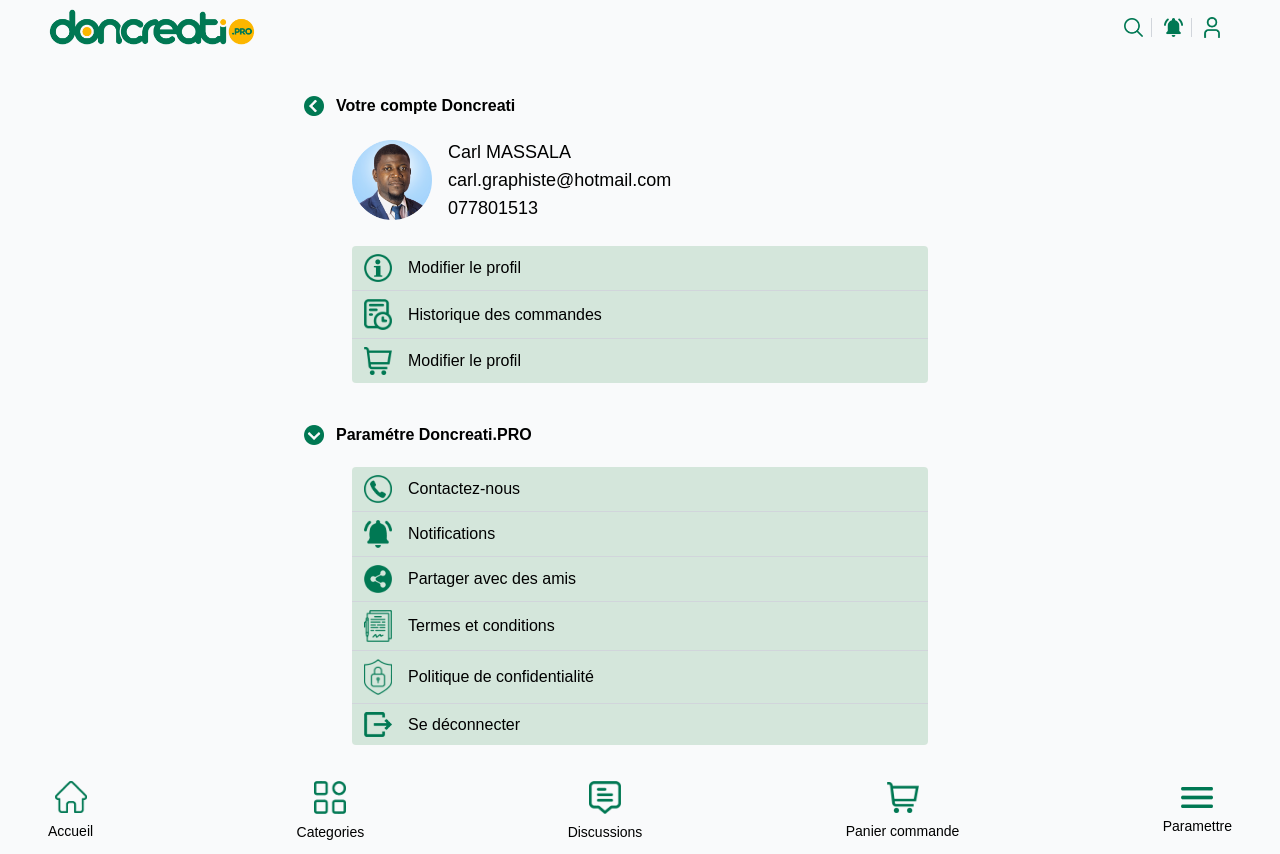
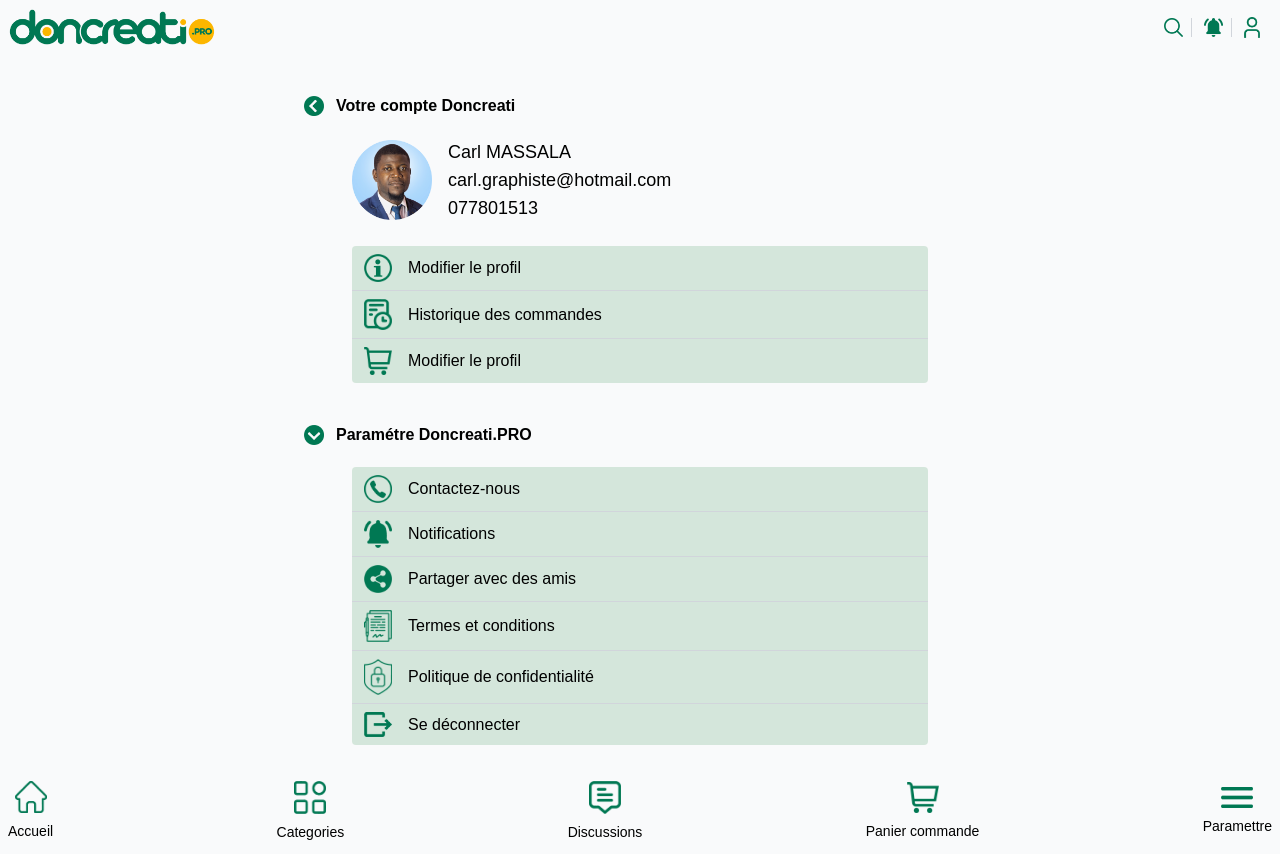
Before and after one commit to JoshuaDeveloper25/client-kbenanos-fiverr, a React (Vite) app: page /settings in a window 1280 px wide. Built offline with nearby package versions, Linux system fonts and the light colour scheme.

Commit message:
Container Modificado

```diff
--- a/src/index.css
+++ b/src/index.css
@@ -22,7 +22,7 @@
 
 @layer components {
   .container-page {
-    @apply mx-auto max-w-[1200px];
+    @apply mx-auto max-w-[1400px];
   }
 }
 
```
